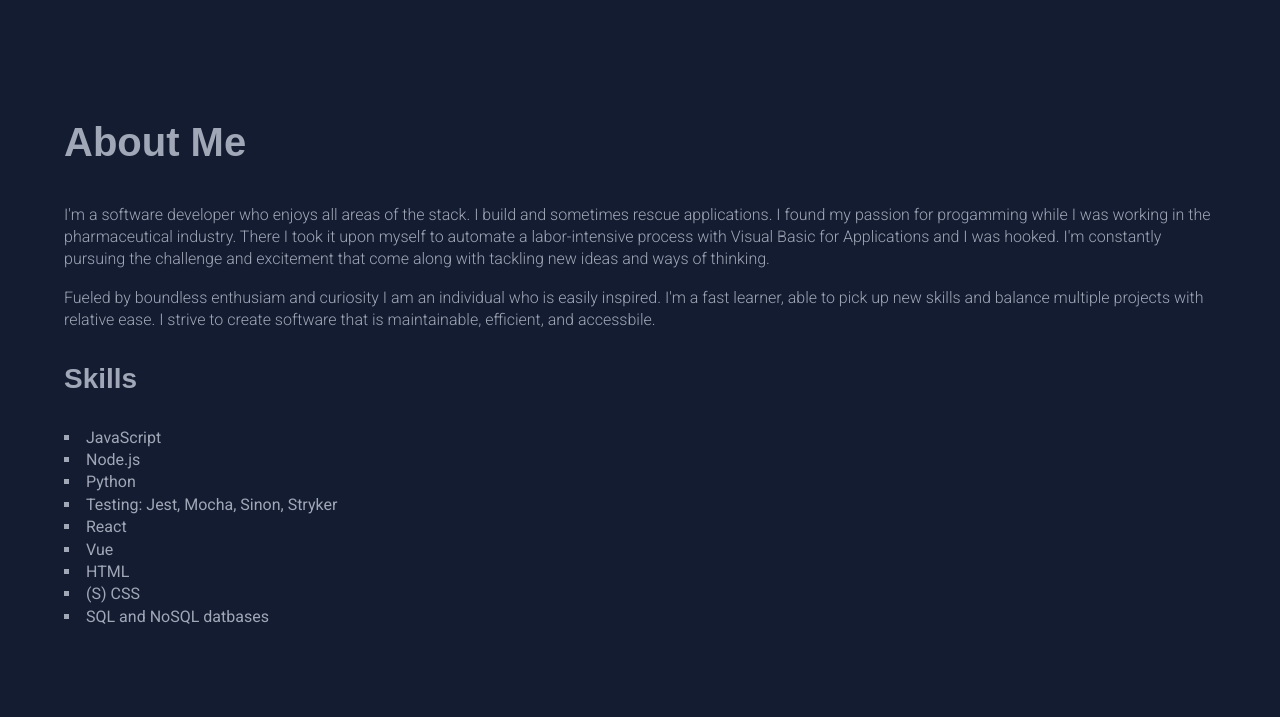
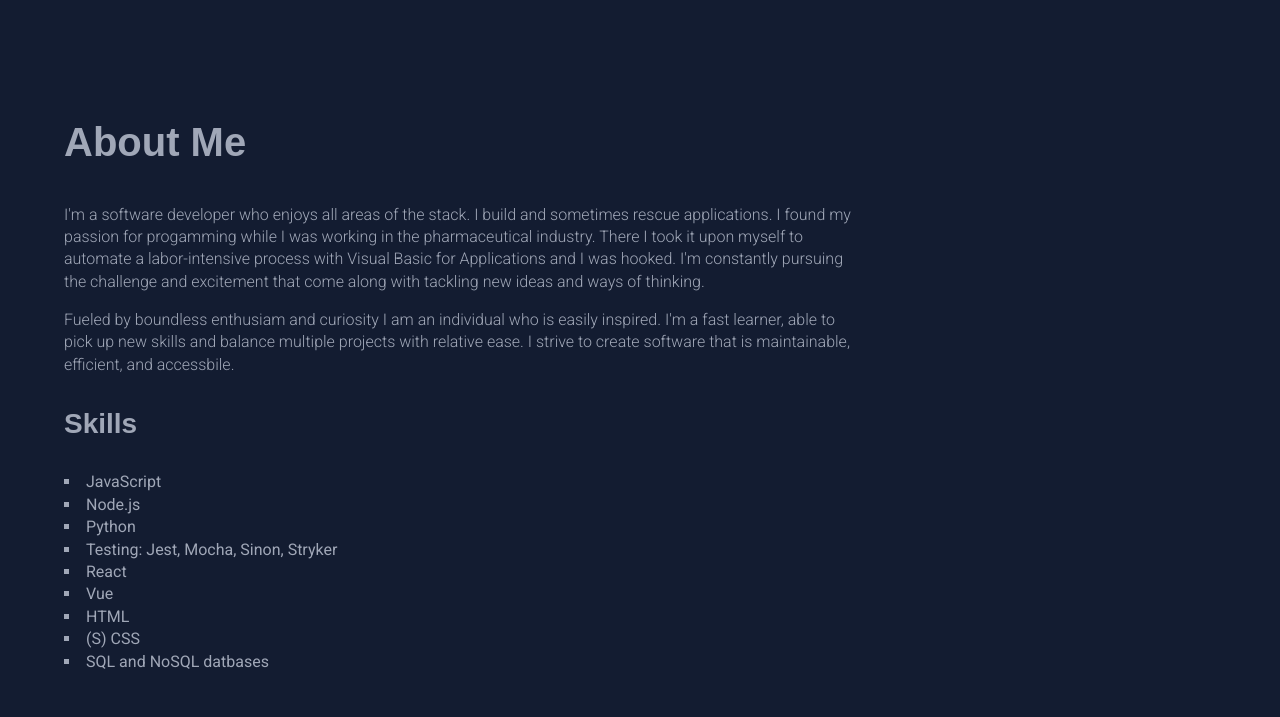
Before and after one commit to lahernandezb/Portfolio-gatsby, a Gatsby site: page / in a window 1280 px wide. Shown: the part 1723-2440 px from the top of the page. Built offline with nearby package versions, Linux system fonts and the light colour scheme; Gatsby itself is replaced by a stand-in of ours; a web font is replaced by a local one.

Commit message:
refactor: restrict max width of about
Aesthetics are off when text expands to full width

```diff
--- a/src/assets/styles/components/_about.scss
+++ b/src/assets/styles/components/_about.scss
@@ -1,4 +1,6 @@
 .about {
+  max-width: 50rem;
+
   &__header {
     font-size: 2.5rem;
     font-family: $rationale;
```
